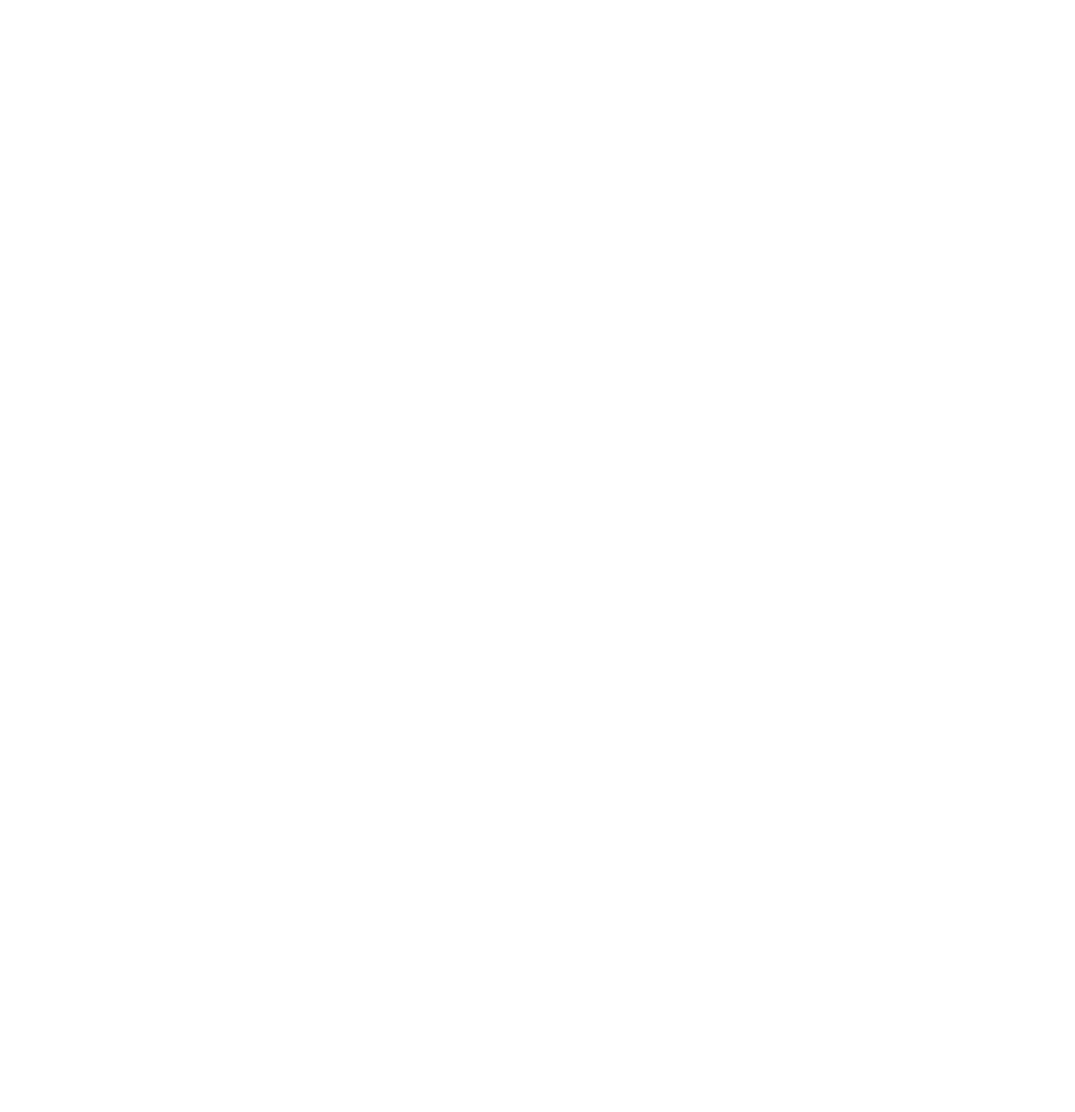
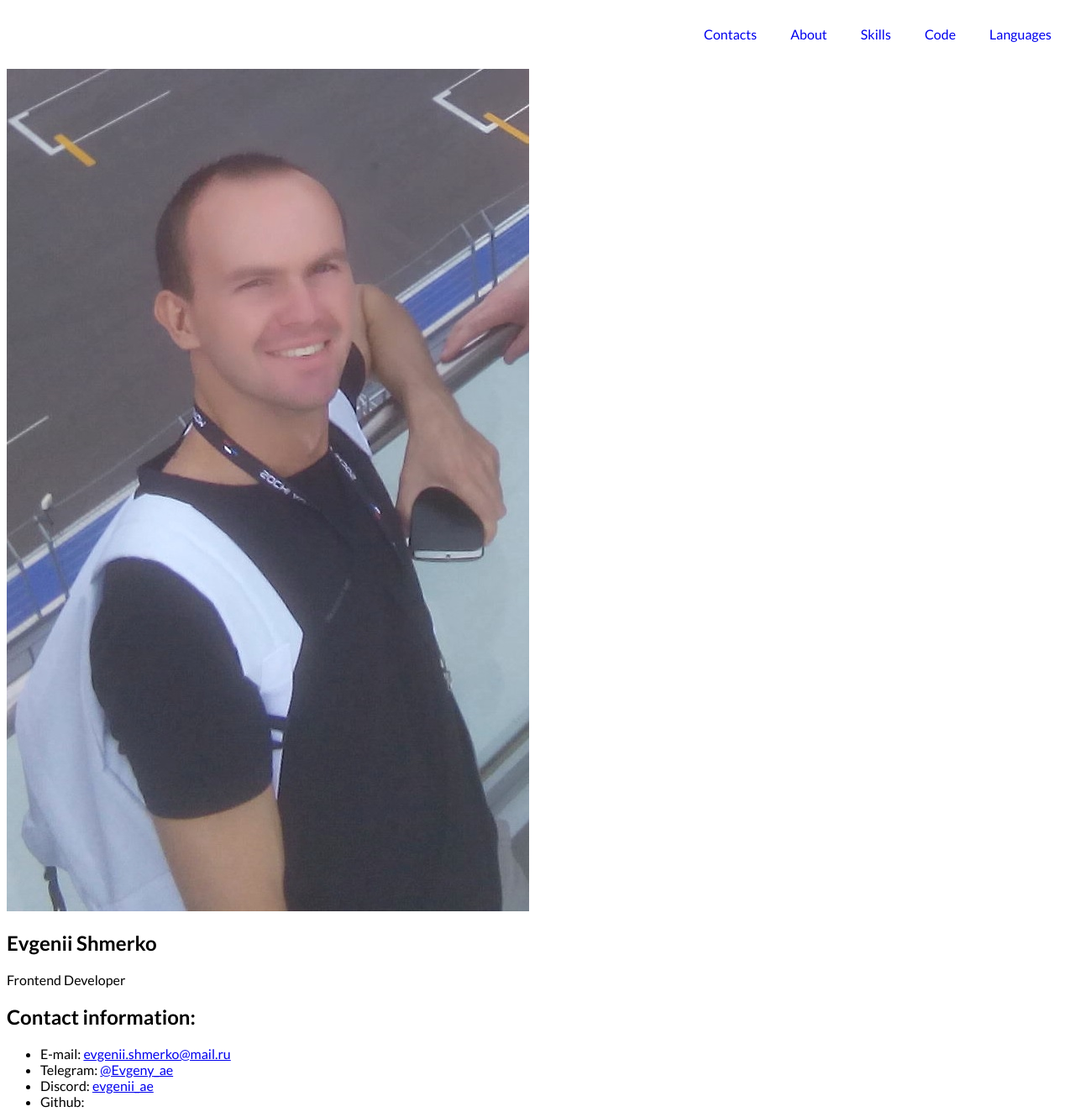
Before and after one commit to EugeniiSh/rsschool-cv, a plain HTML site: page index.html in a window 1280 px wide. Shown: the whole page at 84% size. Before the commit the page ends 800 px from the top, so only its background shows below. Drawn offline with Linux system fonts and the light colour scheme.

Commit message:
feat: add profile info

```diff
--- a/index.html
+++ b/index.html
@@ -3,9 +3,60 @@
 <head>
     <meta charset="UTF-8">
     <meta name="viewport" content="width=device-width, initial-scale=1.0">
-    <title>Document</title>
+    <title>cv</title>
+    <link rel="stylesheet" href="style.css">
+    <link rel="shortcut icon" href="assets/img/fav.ico" type="image/x-icon">
+    <link rel="preconnect" href="https://fonts.googleapis.com">
+    <link rel="preconnect" href="https://fonts.gstatic.com" crossorigin>
+    <link href="https://fonts.googleapis.com/css2?family=Lato:wght@400;700&display=swap" rel="stylesheet">
 </head>
+
 <body>
+    <header class="header">
+        <div class="wrapper">
+            <nav class="nav">
+                <ul class="nav-list">
+                    <li class="nav-item"><a href="#contacts" class="nav-link">Contacts</a></li>
+                    <li class="nav-item"><a href="#about" class="nav-link">About</a></li>
+                    <li class="nav-item"><a href="#skills" class="nav-link">Skills</a></li>
+                    <li class="nav-item"><a href="#code" class="nav-link">Code</a></li>
+                    <li class="nav-item"><a href="#languages" class="nav-link">Languages</a></li>
+                </ul>
+            </nav>
+        </div>
+    </header>
 
+    <main class="main">
+            <section class="main-info">
+                <div class="wrapper">
+                    <div class="main-info-block">
+                        <div class="photo">
+                            <img src="assets/img/dshtprf.jpg" alt="photo">
+                        </div>
+
+                        <div class="info">
+                            <div class="name">
+                                <h1>Evgenii Shmerko</h1>
+                                <p>Frontend Developer</p>
+                            </div>
+
+                            <div class="contacts">
+                                <h2>Contact information:</h2>
+                                <ul class="contacts-info">
+                                    <li class="contacts-item">E-mail: <a href="mailto:evgenii.shmerko@mail.ru">evgenii.shmerko@mail.ru</a></li>
+                                    <li class="contacts-item">Telegram: <a href="https://t.me/Evgeny_ae">@Evgeny_ae</a></li>
+                                    <li class="contacts-item">Discord: <a href="https://discordapp.com/users/928992690614444052/">evgenii_ae</a></li>
+                                    <li class="contacts-item">Github: <a href="https://github.com/EugeniiSh"></a></li>
+                                </ul>
+                            </div>
+                        </div>
+                    </div>
+                </div>
+            </section>
+    </main>
+
+    <footer class="footer">
+
+    </footer>
 </body>
 </html>
--- a/style.css
+++ b/style.css
@@ -2,3 +2,34 @@
 {
     box-sizing: border-box;
 }
+
+body
+{
+    font-family: 'Lato', sans-serif;
+}
+
+html
+{
+    scroll-behavior: smooth;
+}
+
+.wrapper
+{
+    max-width: 1440px;
+    margin: 0 auto;
+}
+
+.nav-list
+{
+    display: flex;
+    justify-content: flex-end;
+    align-items: center;
+    list-style: none;
+}
+
+.nav-link
+{
+    padding: 0 20px;
+    line-height: 50px;
+    text-decoration: none;
+}
```
Also changed, not shown: assets/img/fav.ico (added).
